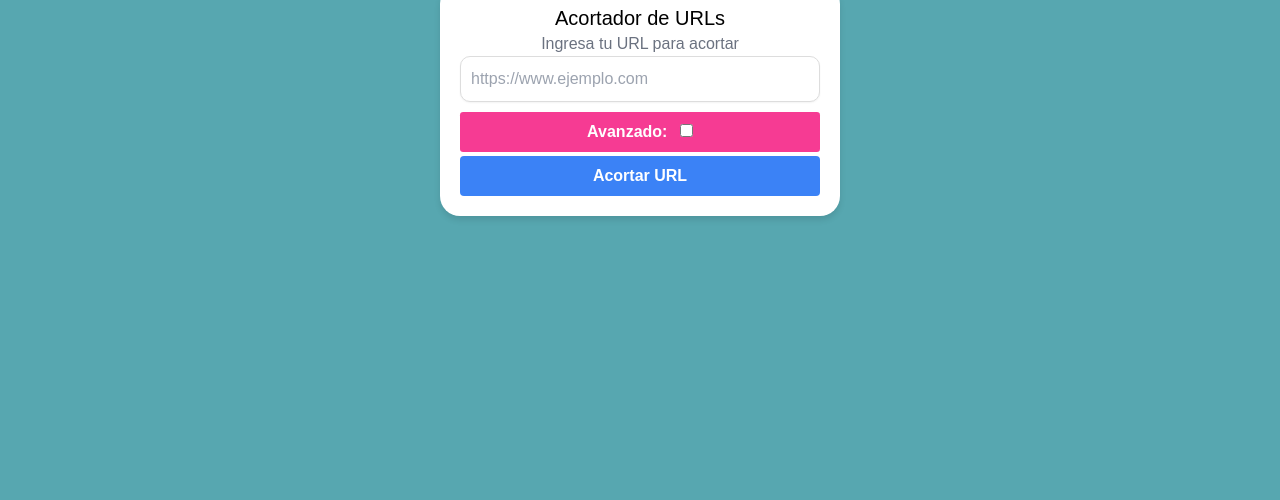
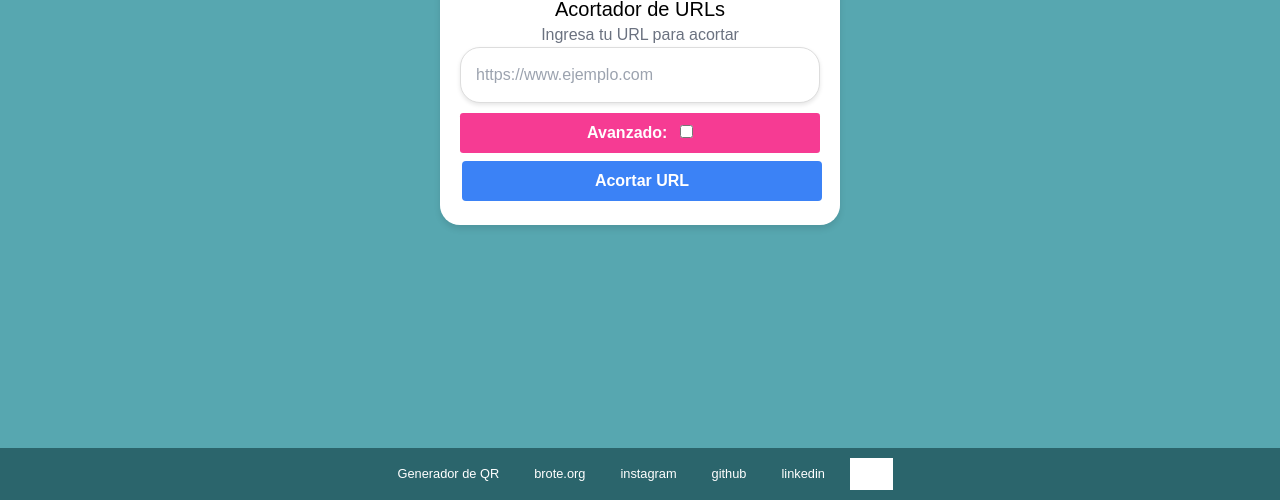
Before and after one commit to BROTE-Servicios/go-shorturl, a plain HTML site: page public/index.html in a window 1280 px wide. Shown: the part 300-800 px from the top of the page. Drawn offline with nearby package versions, Linux system fonts and the light colour scheme; some packages are replaced by stand-ins of ours; grey boxes are pictures that could not be loaded; a script that the page names is missing.

Commit message:
Improved design and remove filter to block public urls

```diff
--- a/public/index.html
+++ b/public/index.html
@@ -76,8 +76,86 @@ img#logoBrote {}
     font-weight: bold;
 }
 
-input#toggleAdvanced {
+.footer {
+            text-align: center;
+            padding: 15px 0;
+            background-color: #f7fafc;
+            color: #4a5568;
+            font-size: 0.9rem;
+            display: flex;
+            justify-content: center;
+            gap: 15px;
+        }
+        .footer a {
+            color: #4a5568;
+            text-decoration: none;
+        }
+        .footer a:hover {
+            color: #2c5282;
+        }
+
+.footer {
+    background-color: #2b656c;
+    color: white;
 }
+.footer a{
+    color:white;
+}
+.footer a:hover{
+    color:#aaa;
+}
+
+input[type="text"], input[type="email"] {
+    border-radius: 20px;
+    box-shadow: 0 2px 4px rgba(0, 0, 0, 0.1);
+    border: 1px solid #ddd;
+    padding: 15px;
+    font-size: 16px;
+}
+
+.footer {
+    background-color: #2b656c;
+    color: white;
+    text-align: center;
+    position:fixed;
+    bottom:0;
+    padding: 10px 0;
+    width: 100%;
+    font-size: 0.8rem;
+}
+.footer a {
+    color: white;
+    margin: 0 10px;
+    text-decoration: none;
+}
+.footer a:hover {
+    color: #aaa;
+}
+
+
+button {
+    background-color: #4CAF50;
+    border: none;
+    color: white;
+    padding: 12px 20px;
+    text-align: center;
+    text-decoration: none;
+    display: inline-block;
+    font-size: 16px;
+    margin: 4px 2px;
+    cursor: pointer;
+    border-radius: 20px;
+}
+.footer img {
+    max-height: 2.5em;
+    filter: saturate(0) brightness(5);
+}
+
+
+.footer {
+    align-items: center;
+}
+
     </style>
 </head>
 <body class="flex justify-center items-center h-screen">
@@ -98,6 +176,14 @@ input#toggleAdvanced {
             </div>
             <button id="submitButton" class="w-full bg-blue-500 hover:bg-blue-700 text-white font-bold py-2 px-4 rounded">Acortar URL</button>
         </div>
+    </div>
+    <div class="footer">
+        <a href="https://qr.brote.org">Generador de QR</a>
+        <a href="https://brote.org">brote.org</a>
+        <a href="https://www.instagram.com/brote.servicios">instagram</a>
+        <a href="https://github.com/BROTE-Servicios">github</a>
+        <a href="https://www.linkedin.com/company/broteservicios/">linkedin</a>
+        <img src="https://www.letscalafate.com/wp-content/uploads/2023/08/des3-1-e1611695211799.png" alt="">
     </div>
     <script>
         $(document).ready(function() {
@@ -135,7 +221,17 @@ input#toggleAdvanced {
                         }).then((result) => {
                             if (result.isConfirmed) {
                                 navigator.clipboard.writeText(shortUrl).then(function() {
-                                    Swal.fire('Copiado', 'La URL se ha copiado en el portapapeles', 'success');
+                                    Swal.fire({
+    title: 'Copiado',
+    text: 'La URL se ha copiado en el portapapeles',
+    icon: 'success',
+    footer: '<button id="btnQR" class="swal2-styled swal2-confirm">Generador de QR</button>'
+}).then((result) => {
+    // Configurar el evento de clic del botón después de que se muestra la alerta
+    document.getElementById('btnQR').addEventListener('click', function() {
+        window.location.href = 'https://qr.brote.org';
+    });
+});
                                 }, function(err) {
                                     Swal.fire('Error', 'No se pudo copiar la URL', 'error');
                                 });
```
Also changed, not shown: 1 other file.
